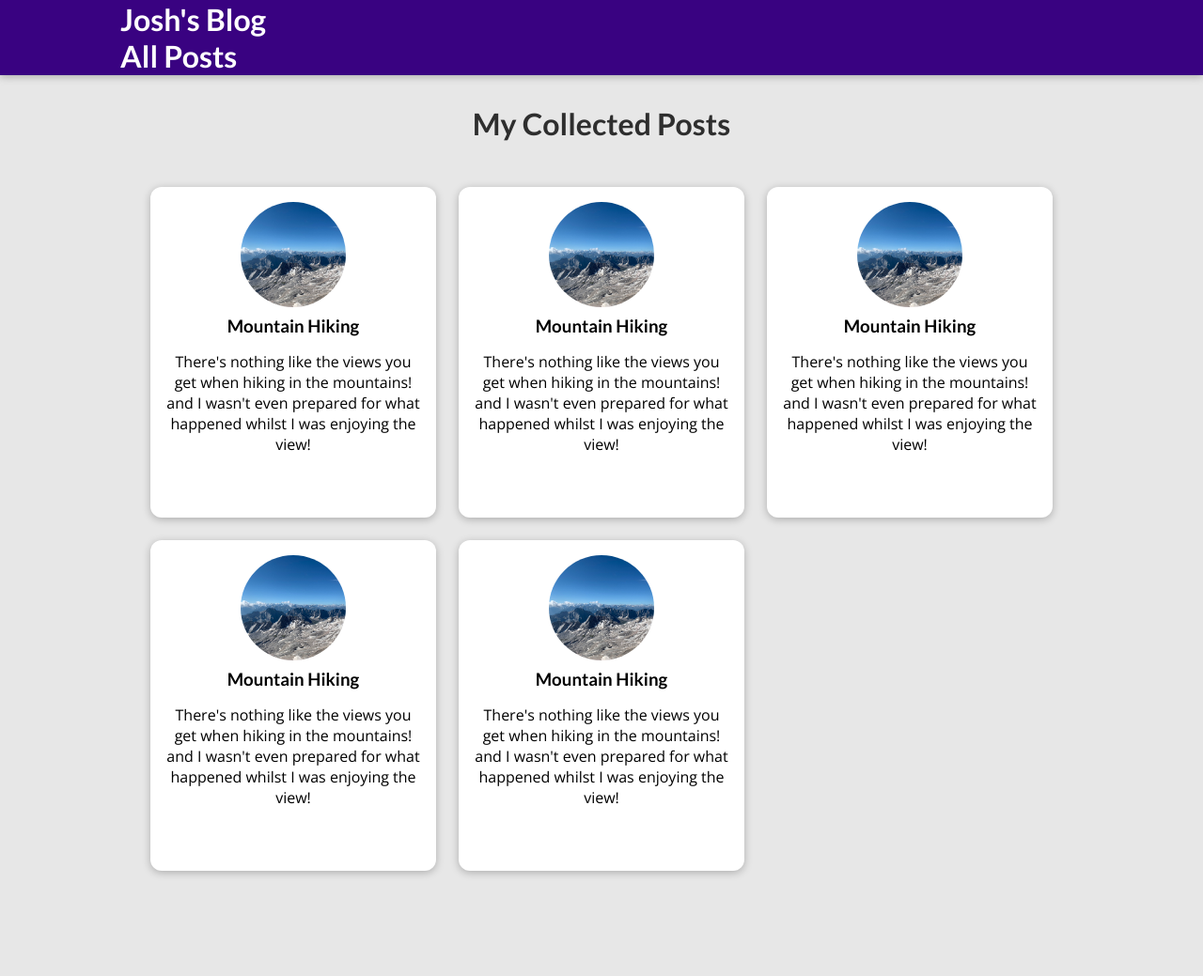
After one commit to joshwasanz/BLOG, a Django app: template blog/templates/blog/all-post.html in a window 1280 px wide. The commit adds this page. Shown: the whole page at 94% size. Run offline with Django 5.2, Linux system fonts and the light colour scheme; the template is opened without the code that fills it, so the values that code supplies are empty.

Commit message:
adding all posts page, styles and created includes and structed css files for sharing between html files

```diff
--- /dev/null
+++ b/blog/static/blog/all-posts.css
@@ -0,0 +1,43 @@
+body {
+    background-color: #e7e7e7;
+  }
+
+  #main-navigation {
+    background-color: #390281;
+    box-shadow: 0 2px 8px rgba(0, 0, 0, 0.25);
+  }
+
+  #all-posts {
+    margin: 7rem auto;
+    width: 90%;
+    max-width: 60rem;
+  }
+
+  #all-posts h2 {
+    text-align: center;
+    font-size: 2rem;
+    color: #2e2e2e;
+    margin: 3rem 0;
+  }
+
+  ul {
+    list-style: none;
+    margin: 0;
+    padding: 0;
+    display: grid;
+    grid-template-columns: repeat(auto-fill, minmax(17rem, 1fr));
+    gap: 1.5rem;
+  }
+
+  .post img {
+    width: 7rem;
+    height: 7rem;
+  }
+
+  .post a {
+    height: 22rem;
+    transform-origin: center;
+    box-shadow: 0 2px 8px rgba(0, 0, 0, 0.25);
+    border-radius: 12px;
+    background-color: white;
+  }
--- /dev/null
+++ b/blog/static/blog/post.css
@@ -0,0 +1,43 @@
+.post {
+    display: flex;
+    flex-direction: column;
+    align-items: center;
+    text-align: center;
+  }
+
+  .post a {
+    text-decoration: none;
+    color: black;
+    transition: all 0.2s ease;
+    padding: 1rem;
+  }
+
+  .post a:hover,
+  .post a:active {
+    transform: scale(1.1);
+    background-color: #390281;
+    color: white;
+  }
+
+  .post img {
+    width: 5rem;
+    height: 5rem;
+    object-fit: cover;
+    border-radius: 50%;
+  }
+
+  .post h3 {
+    margin: 0.25rem 0;
+  }
+
+  .post time {
+    color: #666666;
+    margin: 0.25rem;
+    font-style: italic;
+    font-size: 0.85rem;
+  }
+
+  .post:hover time,
+  .post:active time {
+    color: white;
+  }
--- /dev/null
+++ b/blog/templates/blog/all-post.html
@@ -0,0 +1,25 @@
+{% extends "base.html" %}
+{% load static %}
+
+{% block title %}
+All My Posts
+{% endblock %}
+
+{% block css_files %}
+    <link rel="stylesheet" href="{% static 'blog/post.css' %}">
+    <link rel="stylesheet" href="{% static 'blog/all-posts.css' %}">
+{% endblock %}
+
+{% block content %}
+<section id="all-posts">
+    <h2>My Collected Posts</h2>
+
+    <ul>
+        {% include 'blog/includes/post.html' %}
+        {% include 'blog/includes/post.html' %}
+        {% include 'blog/includes/post.html' %}
+        {% include 'blog/includes/post.html' %}
+        {% include 'blog/includes/post.html' %}
+    </ul>
+</section>
+{% endblock %}
--- /dev/null
+++ b/blog/templates/blog/includes/post.html
@@ -0,0 +1,15 @@
+{% load static %}
+
+<li>
+    <article class="post" >
+        <a href="">
+            <img src="{% static "blog/images/mountains.jpg" %}" alt="Mountain Hiking">
+            <div class="post__content">
+                <h3>Mountain Hiking</h3>
+                <p>There's nothing like the views you get when hiking in the mountains!
+                    and I wasn't even prepared for what happened whilst I was enjoying the view!
+                </p>
+            </div>
+        </a>
+    </article>
+</li>
--- a/blog/views.py
+++ b/blog/views.py
@@ -7,7 +7,7 @@ def starting_page(request):
 
 
 def posts(request):
-    pass
+    return render(request,"blog/all-post.html")
 
 
 def post_detail(request):
--- a/static/app.css
+++ b/static/app.css
@@ -46,3 +46,31 @@ h3 {
 #main-navigation h1 a:active {
   color: white;
 }
+
+#main-navigation {
+  width: 100%;
+  height: 5rem;
+  display: flex;
+  justify-content: space-between;
+  align-items: center;
+  padding: 0 10%;
+  position: absolute;
+  top: 0;
+  left: 0;
+}
+
+#main-navigation a {
+  text-decoration: none;
+  color: white;
+  font-weight: bold;
+}
+
+#main-navigation a:hover,
+#main-navigation a:active {
+  color: #cf79f1;
+}
+
+#main-navigation h1 a:hover,
+#main-navigation h1 a:active {
+  color: white;
+}
--- a/templates/base.html
+++ b/templates/base.html
@@ -10,6 +10,15 @@
     {% block css_files %}{% endblock %}
 </head>
 <body>
+    <header id="main-navigation" >
+        <h1>
+            <a href="">Josh's Blog</a>
+            <nav>
+                <a href="">All Posts</a>
+            </nav>
+        </h1>
+    </header>
+
     {% block content %}
     {% endblock %}
 </body>
```
Also changed, not shown: blog/static/blog/index.css (+1 -70 lines), blog/templates/blog/index.html (+7 -21 lines).
